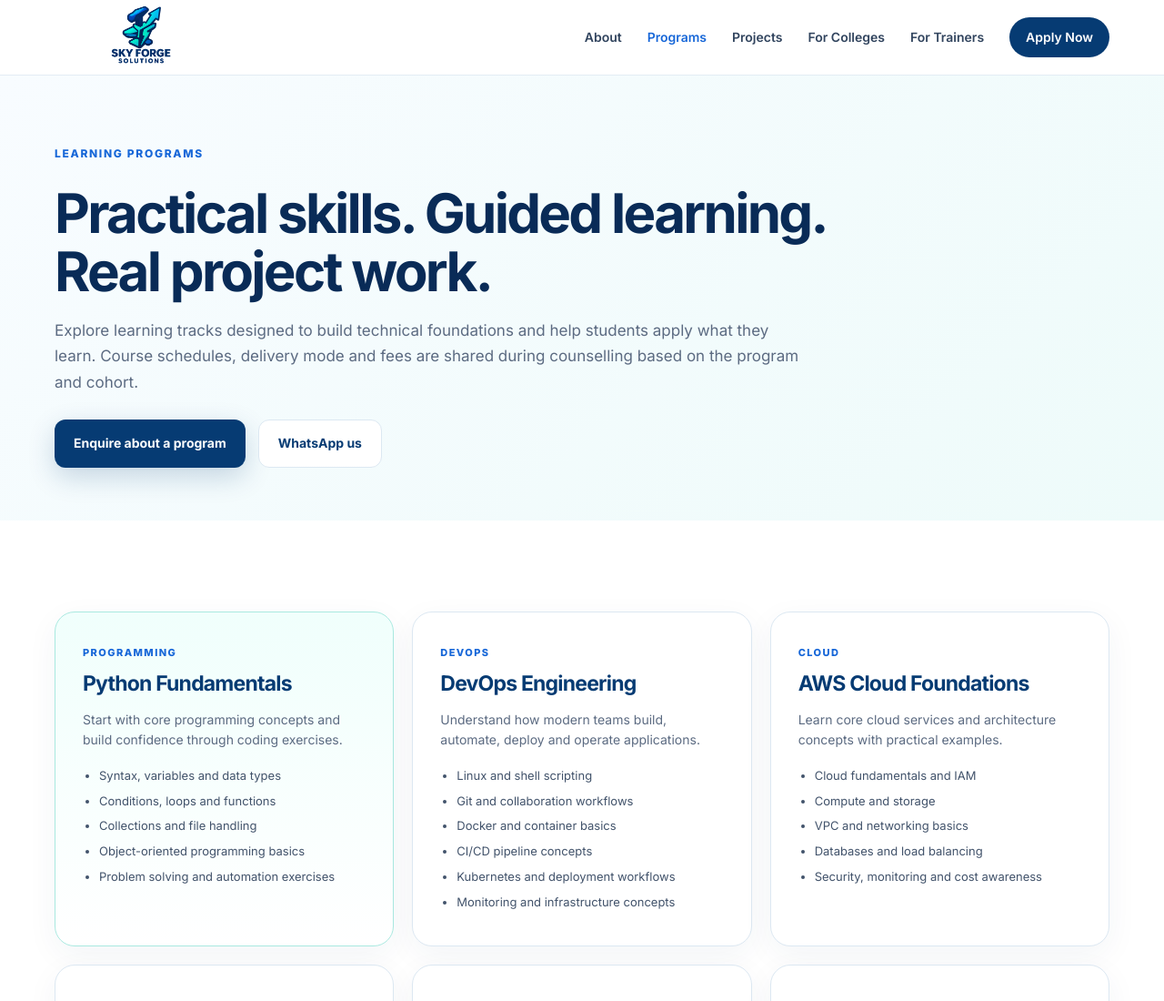
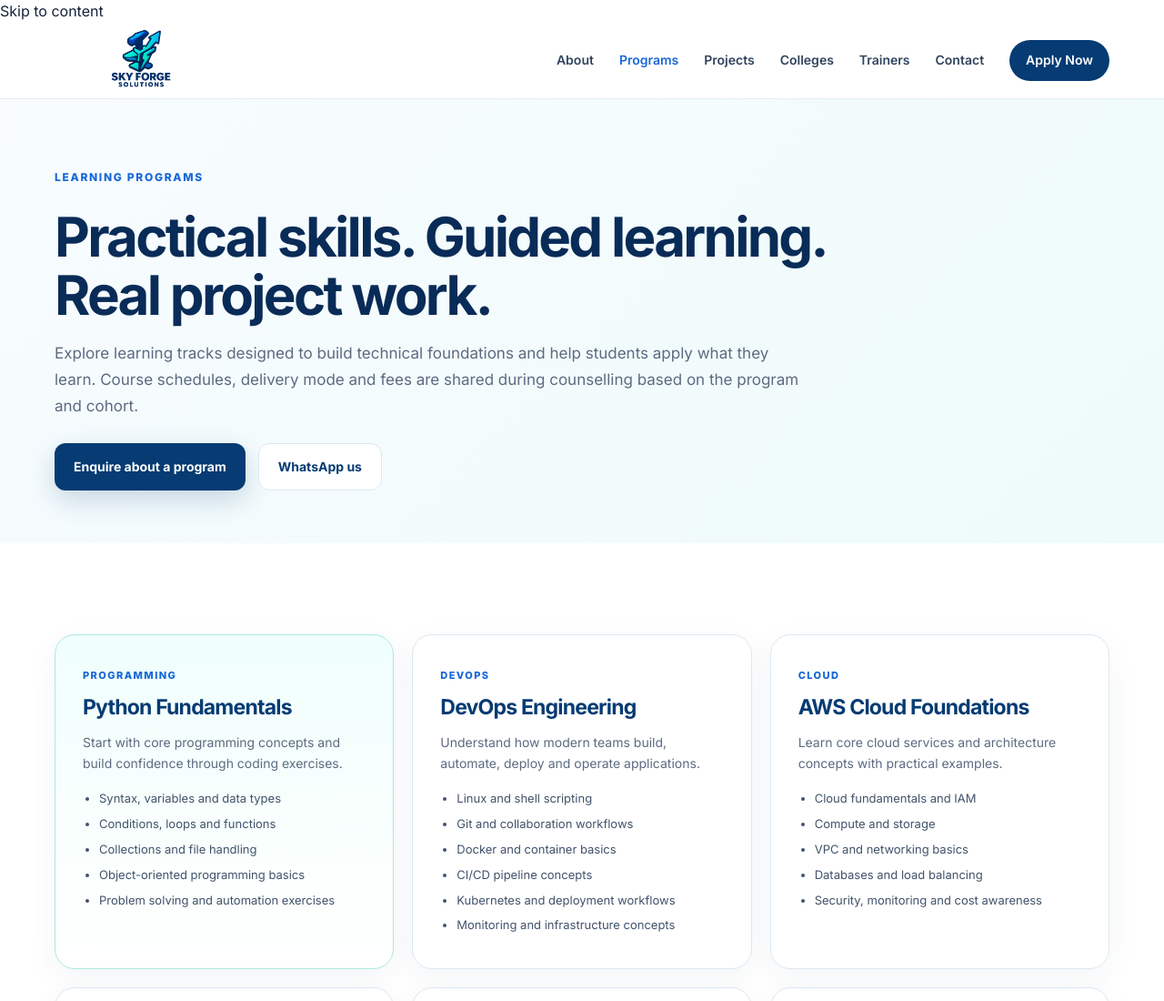
Before and after one commit to manikumar923/sky-forge-solutions, a plain HTML site: page courses.html in a window 1280 px wide. Shown: the top 1100 px of the page at 91% size. Drawn offline with Linux system fonts and the light colour scheme.

Commit message:
Unify clean professional navigation across website

```diff
--- a/courses.html
+++ b/courses.html
@@ -4,8 +4,27 @@
 <meta name="robots" content="index,follow"><link rel="canonical" href="https://skyforgesolutions.org/courses.html">
 <meta property="og:type" content="website"><meta property="og:locale" content="en_IN"><meta property="og:site_name" content="Sky Forge Solutions"><meta property="og:title" content="Technology Training Programs | Sky Forge Solutions"><meta property="og:description" content="Practical technology training, guided labs and project-based learning."><meta property="og:url" content="https://skyforgesolutions.org/courses.html"><meta property="og:image" content="https://skyforgesolutions.org/assets/sky-forge-logo.png">
 <title>Technology Training Programs | Sky Forge Solutions</title><link rel="icon" href="assets/sky-forge-logo.png"><link rel="preconnect" href="https://fonts.googleapis.com"><link rel="preconnect" href="https://fonts.gstatic.com" crossorigin><link href="https://fonts.googleapis.com/css2?family=Inter:wght@400;500;600;700;800&display=swap" rel="stylesheet"><link rel="stylesheet" href="styles.css"></head>
-<body><header class="site-header"><div class="container nav-wrap"><a class="brand" href="index.html"><img src="assets/sky-forge-logo.png" alt="Sky Forge Solutions"></a><button class="menu-toggle" aria-label="Open navigation" aria-expanded="false">☰</button><nav class="nav" aria-label="Main navigation"><a href="index.html#about">About</a><a class="active" href="courses.html" aria-current="page">Programs</a><a href="projects.html">Projects</a><a href="college-partnerships.html">For Colleges</a><a href="become-trainer.html">For Trainers</a><a class="nav-cta" href="apply.html">Apply Now</a></nav></div></header>
-<main><section class="inner-hero"><div class="container"><span class="eyebrow">LEARNING PROGRAMS</span><h1>Practical skills. Guided learning. Real project work.</h1><p>Explore learning tracks designed to build technical foundations and help students apply what they learn. Course schedules, delivery mode and fees are shared during counselling based on the program and cohort.</p><div class="hero-actions"><a class="btn btn-primary" href="apply.html">Enquire about a program</a><a class="btn btn-secondary" href="https://wa.me/918885599388?text=Hello%20Sky%20Forge%20Solutions%2C%20please%20share%20your%20current%20course%20details." target="_blank" rel="noopener">WhatsApp us</a></div></div></section>
+<body><a class="skip-link" href="#main-content">Skip to content</a>
+  <header class="site-header">
+    <div class="container nav-wrap">
+      <a class="brand" href="index.html" aria-label="Sky Forge Solutions home">
+        <img src="assets/sky-forge-logo.png" alt="Sky Forge Solutions">
+      </a>
+      <button class="menu-toggle" type="button" aria-label="Open navigation" aria-expanded="false" aria-controls="primary-navigation">
+        <span class="menu-icon" aria-hidden="true"><span></span><span></span><span></span></span>
+      </button>
+      <nav class="nav" id="primary-navigation" aria-label="Primary navigation">
+        <a href="index.html#about">About</a>
+        <a href="courses.html" class="active" aria-current="page">Programs</a>
+        <a href="projects.html">Projects</a>
+        <a href="college-partnerships.html">Colleges</a>
+        <a href="become-trainer.html">Trainers</a>
+        <a href="index.html#contact">Contact</a>
+        <a href="apply.html" class="nav-cta">Apply Now</a>
+      </nav>
+    </div>
+  </header>
+<main id="main-content"><section class="inner-hero"><div class="container"><span class="eyebrow">LEARNING PROGRAMS</span><h1>Practical skills. Guided learning. Real project work.</h1><p>Explore learning tracks designed to build technical foundations and help students apply what they learn. Course schedules, delivery mode and fees are shared during counselling based on the program and cohort.</p><div class="hero-actions"><a class="btn btn-primary" href="apply.html">Enquire about a program</a><a class="btn btn-secondary" href="https://wa.me/918885599388?text=Hello%20Sky%20Forge%20Solutions%2C%20please%20share%20your%20current%20course%20details." target="_blank" rel="noopener">WhatsApp us</a></div></div></section>
 <section class="section"><div class="container"><div class="program-grid">
 <article class="program-card featured"><span class="card-tag">PROGRAMMING</span><h2>Python Fundamentals</h2><p>Start with core programming concepts and build confidence through coding exercises.</p><ul><li>Syntax, variables and data types</li><li>Conditions, loops and functions</li><li>Collections and file handling</li><li>Object-oriented programming basics</li><li>Problem solving and automation exercises</li></ul></article>
 <article class="program-card"><span class="card-tag">DEVOPS</span><h2>DevOps Engineering</h2><p>Understand how modern teams build, automate, deploy and operate applications.</p><ul><li>Linux and shell scripting</li><li>Git and collaboration workflows</li><li>Docker and container basics</li><li>CI/CD pipeline concepts</li><li>Kubernetes and deployment workflows</li><li>Monitoring and infrastructure concepts</li></ul></article>
```
